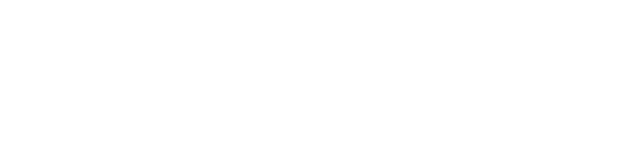
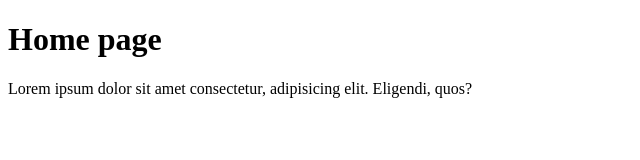
Before and after one commit to kat-e8/foodmate, a plain HTML site: page index.html in a window 1280 px wide. Shown: the whole page, without its empty margins (0-640 px from the left). Drawn offline with Linux system fonts and the light colour scheme.

Commit message:
+header +p index

```diff
--- a/index.html
+++ b/index.html
@@ -6,6 +6,7 @@
     <title>Document</title>
 </head>
 <body>
-
+    <h1>Home page</h1>
+    <p>Lorem ipsum dolor sit amet consectetur, adipisicing elit. Eligendi, quos?</p>
 </body>
 </html>
```
